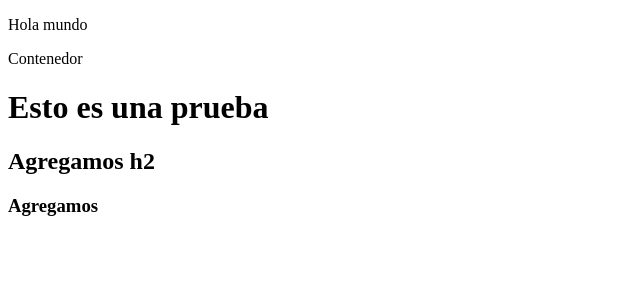
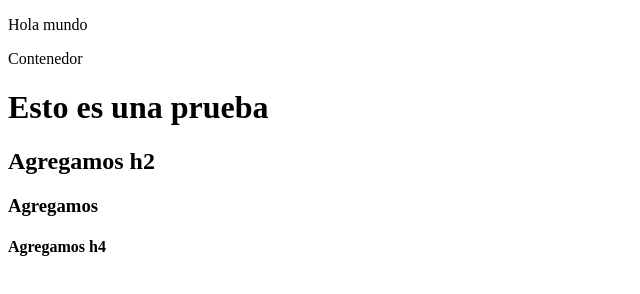
Before and after one commit to LUISAgarc/DAM_Entornos, a plain HTML site: page index.html in a window 1280 px wide. Shown: the whole page, without its empty margins (0-640 px from the left). Drawn offline with Linux system fonts and the light colour scheme.

Commit message:
Agregamos el h4

```diff
--- a/index.html
+++ b/index.html
@@ -18,6 +18,7 @@
             <h1>Esto es una prueba</h1>
             <h2>Agregamos h2</h2>
             <h3>Agregamos </h3>
+            <h4>Agregamos h4</h4>
         </div>
 
     </div>
```
